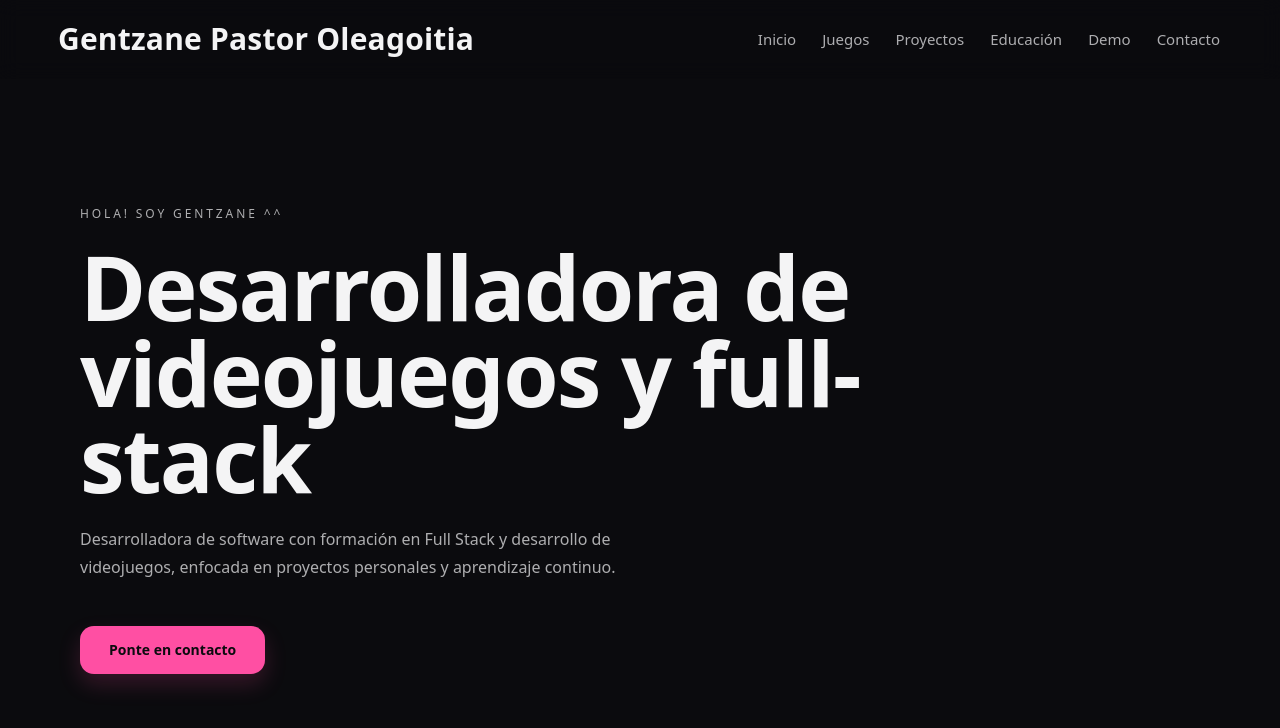
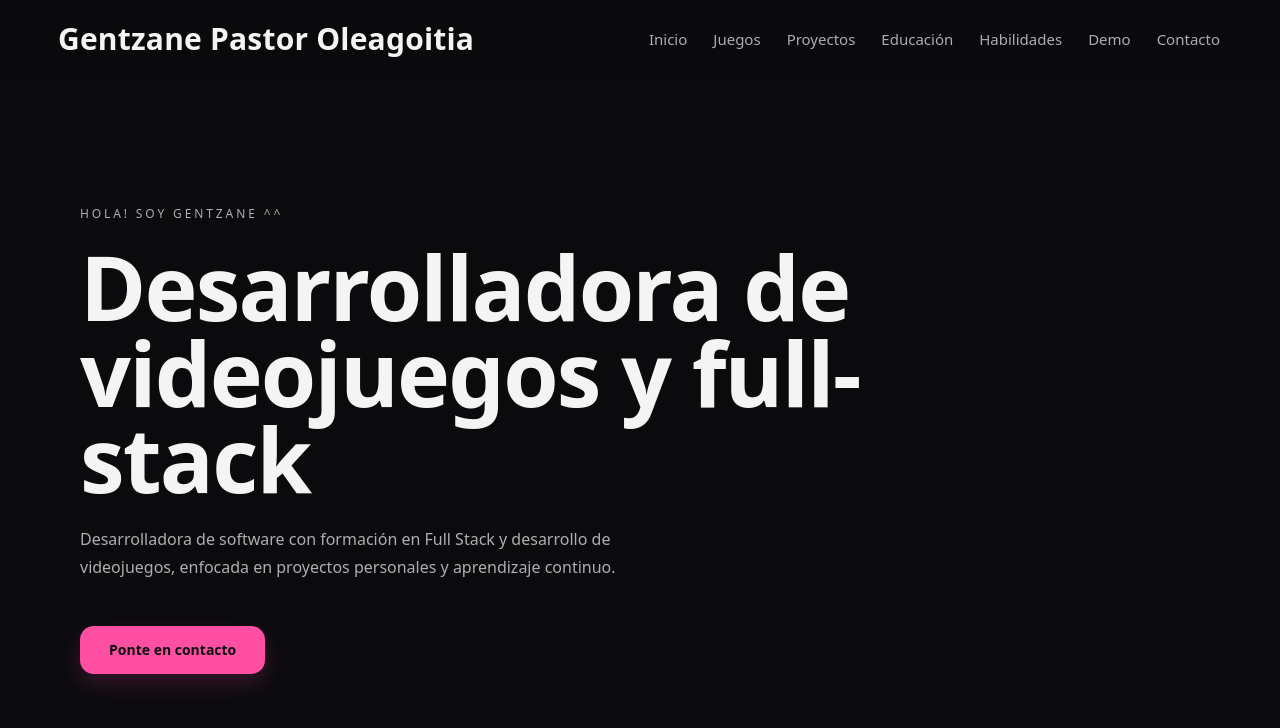
Before and after one commit to gentzane99/gentzane-op, an Angular app in the folder gentzane-op/: page / in a window 1280 px wide. Shown: the top 728 px of the page. Built offline with nearby package versions, Linux system fonts and the light colour scheme.

Commit message:
added skills

```diff
--- a/gentzane-op/src/app/app.routes.ts
+++ b/gentzane-op/src/app/app.routes.ts
@@ -6,6 +6,7 @@
 import { DemoComponent } from './pages/demo/demo.component';
 import { ContactComponent } from './pages/contact/contact.component';
 import { NotFoundComponent } from './pages/error/not-found/not-found.component';
+import { SkillsComponent } from './pages/skills/skills.component';
 
 export const routes: Routes = [
     {path: '', component: HomeComponent},
@@ -13,6 +14,7 @@
     {path: 'games', component: GamesComponent},
     {path: 'projects', component: ProjectsComponent},
     {path: 'education', component: EducationComponent},
+    {path: 'skills', component: SkillsComponent},
     {path: 'demo', component: DemoComponent},
     {path: 'contact', component: ContactComponent},
     {path: '**', component: NotFoundComponent}
--- a/gentzane-op/src/app/shared/header/header.component.html
+++ b/gentzane-op/src/app/shared/header/header.component.html
@@ -7,6 +7,7 @@
                 <li><a routerLink="games" routerLinkActive="active">Juegos</a></li>
                 <li><a routerLink="projects" routerLinkActive="active">Proyectos</a></li>
                 <li><a routerLink="education" routerLinkActive="active">Educación</a></li>
+                <li><a routerLink="skills" routerLinkActive="active">Habilidades</a></li>
                 <li><a routerLink="demo" routerLinkActive="active">Demo</a></li>
                 <li><a routerLink="contact" routerLinkActive="active">Contacto</a></li>
             </ul>
```
